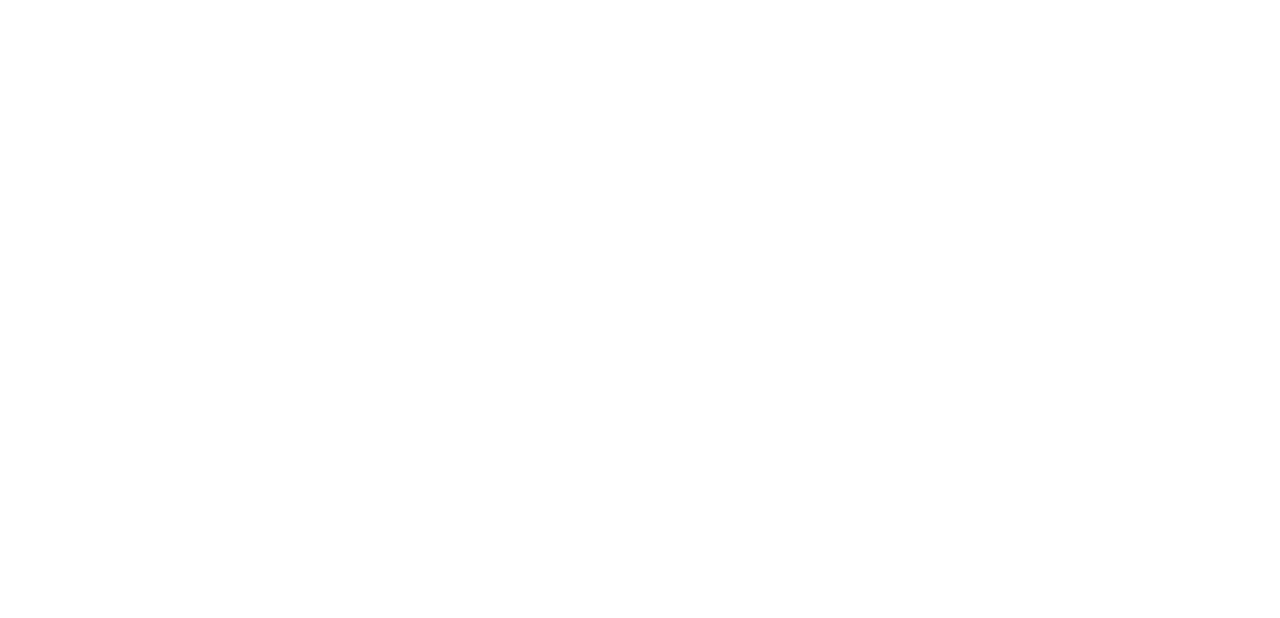
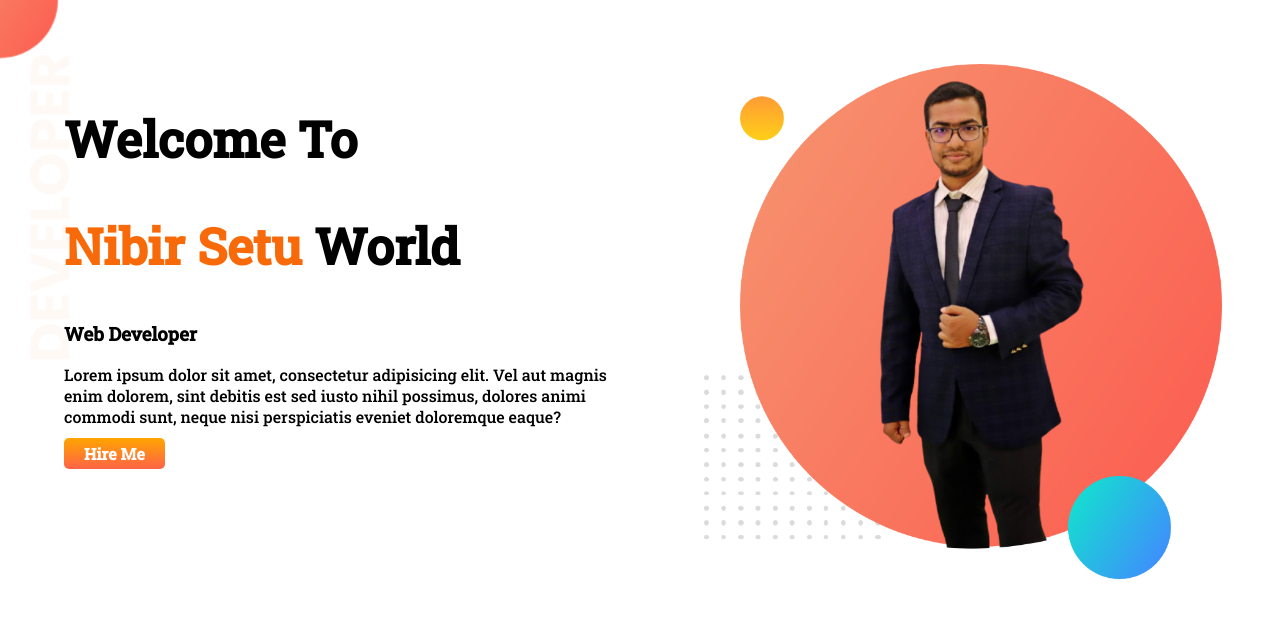
Before and after one commit to NibirSetu/Developer-Portfolio, a plain HTML site: page index.html in a window 1280 px wide. Drawn offline with Linux system fonts and the light colour scheme.

Commit message:
top banner added

```diff
--- a/index.html
+++ b/index.html
@@ -5,9 +5,32 @@
     <meta http-equiv="X-UA-Compatible" content="IE=edge">
     <meta name="viewport" content="width=device-width, initial-scale=1.0">
     <title>Nibir Portfolio</title>
+    <link rel="preconnect" href="https://fonts.googleapis.com">
+    <link rel="preconnect" href="https://fonts.gstatic.com" crossorigin>
+    <link href="https://fonts.googleapis.com/css2?family=Roboto+Slab:wght@500&display=swap" rel="stylesheet">
     <link rel="stylesheet" href="style.css">
 </head>
 <body>
 
+    <section class="top-banner">
+        <div class="half-width">
+            <h1>Welcome To</h1>
+            <h1> <span class="name">Nibir Setu </span> World</h1>
+            <h3>Web Developer</h3>
+            <p>Lorem ipsum dolor sit amet, consectetur adipisicing elit. Vel aut magnis enim dolorem, sint debitis est sed iusto
+                nihil possimus, dolores animi commodi sunt, neque nisi perspiciatis eveniet doloremque eaque?
+            </p>
+            <a class="link-button" target="_blank" href="https://www.linkedin.com/in/nibir-setu/">Hire Me</a>
+        </div>
+
+        <div class="half-width">
+            <img src="images/my img.png" alt="My photo">
+        </div>
+
+
+    </section>
+
+
+
 </body>
 </html>
--- a/style.css
+++ b/style.css
@@ -0,0 +1,34 @@
+body {
+  font-family: "Roboto Slab", serif;
+  margin: 0px;
+}
+h1 {
+  font-size: 50px;
+}
+.name {
+  color: rgb(248, 105, 10);
+}
+section {
+  display: flex;
+}
+.half-width {
+  width: 50%;
+  padding-left: 5%;
+  margin-top: 5%;
+}
+.half-width img {
+  width: 90%;
+}
+.link-button {
+  text-decoration: none;
+  background-image: linear-gradient(orange, tomato);
+  padding: 5px 20px;
+  border-radius: 5px;
+  color: white;
+  font-weight: 700;
+}
+
+.top-banner {
+  background-image: url(images/top-banner.png);
+  background-repeat: no-repeat;
+}
```
Also changed, not shown: images/dream-bg.png (added), images/exp-bg.png (added), images/jhankar.png (added), images/jhankar2.png (added), images/my img.png (added), images/my-bg2.png (added), images/my-bg3.png (added), images/top-banner.png (added).
